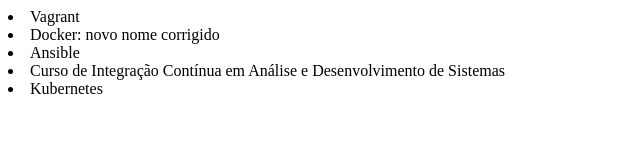
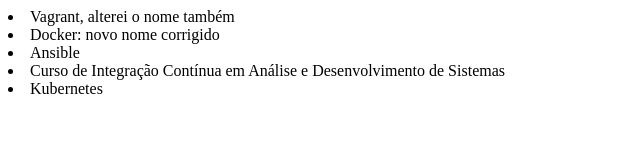
Before and after one commit to ozielhumasi/git-alura, a plain HTML site: page index.html in a window 1280 px wide. Shown: the whole page, without its empty margins (0-640 px from the left). Drawn offline with Linux system fonts and the light colour scheme.

Commit message:
Alterando o nome do primeiro curso de novo, agora na branch lista da ana

```diff
--- a/index.html
+++ b/index.html
@@ -5,7 +5,7 @@
     <title>Cursos da Alura</title>
 </head>
 <body>
-    <li>Vagrant</li>
+    <li>Vagrant, alterei o nome também</li>
     <li>Docker: novo nome corrigido</li>
     <li>Ansible</li>
     <li>Curso de Integração Contínua em Análise e Desenvolvimento de Sistemas</li>
```
